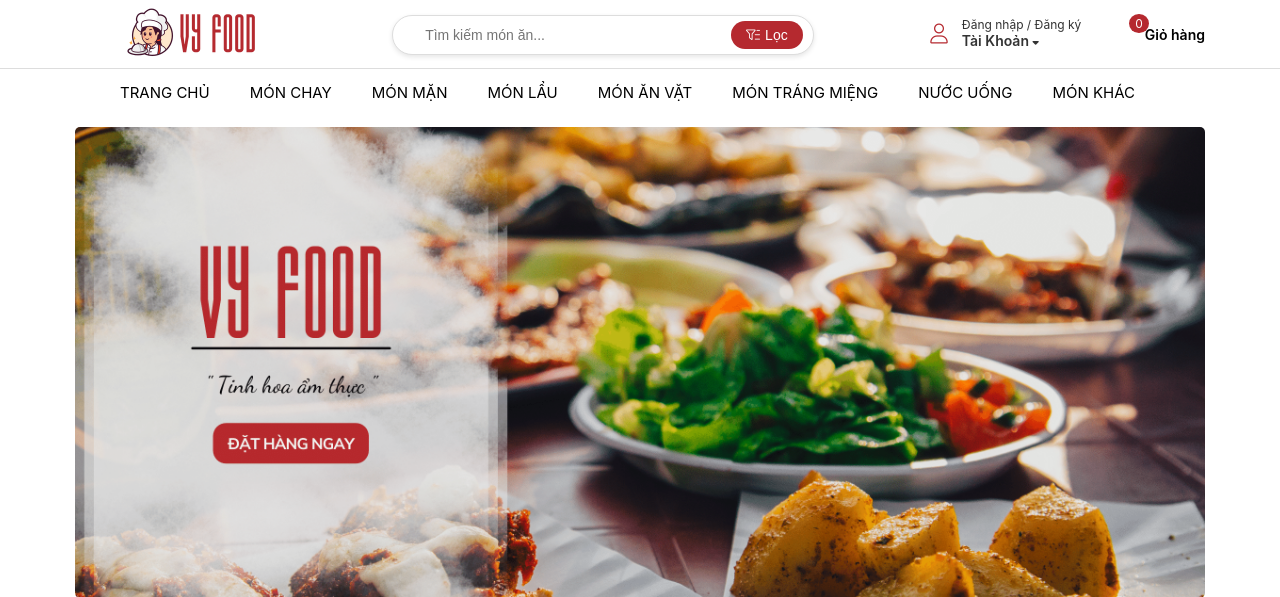
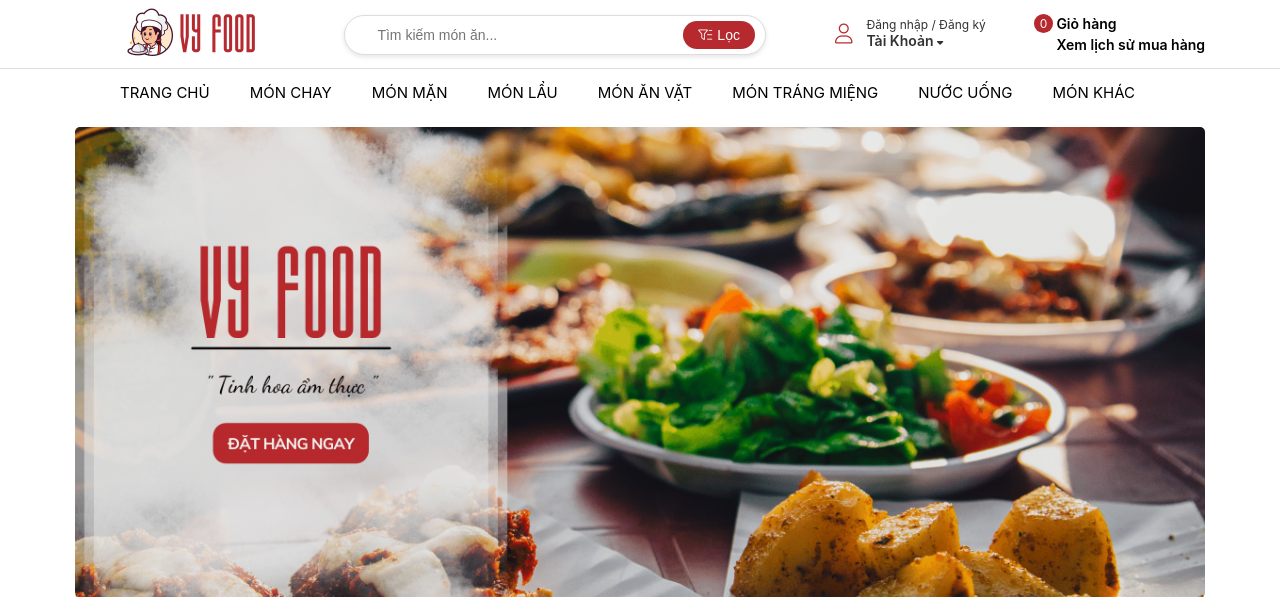
Before and after one commit to vuongvii2005/btlWebbanhang, a PHP site: page / in a window 1280 px wide. Shown: the top 597 px of the page. Run offline with PHP 8.4, Linux system fonts and the light colour scheme; some web fonts are replaced.

Commit message:
lịch sử mua hàng

```diff
--- a/assets/css/main.css
+++ b/assets/css/main.css
@@ -369,3 +369,16 @@ a {
     width: calc(100% - 70px);/*rộng bằng 100% của thẻ cha trừ đi 70px.*/
     align-self: center; /* Căn giữa nút */
 }
+
+.cart-text-group {
+    display: flex;
+    flex-direction: column;
+    padding-left: 7px;
+}
+
+.history-link {
+    font-size: 14px;
+    font-weight: 600;
+    color: var(--black);
+    margin-top: 4px;
+}
--- a/index.html
+++ b/index.html
@@ -47,7 +47,8 @@
                                         nhập</a></li>
                                 <li><a id="signup" href="javascript:;"><i class="fa-light fa-user-plus"></i> Đăng ký</a>
                                 </li>
-                                <li><a id="admin" href="admin.html"><i class="fa-light fa-right-to-bracket"></i> Admin</a>
+                                <li><a id="admin" href="admin.html"><i class="fa-light fa-right-to-bracket"></i>
+                                        Admin</a>
                                 </li>
                             </ul>
                         <li class="main-menu-gh">
@@ -55,7 +56,11 @@
                                 <i class="fa-light fa-basket-shopping"></i>
                                 <span class="count-product-cart">0</span>
                             </div>
-                            <span class="cart-text" style="cursor: pointer" onclick="openCartModal()">Giỏ hàng</span>
+                            <div class="cart-text-group">
+                                <span class="cart-text" style="cursor: pointer" onclick="openCartModal()">Giỏ
+                                    hàng</span>
+                                <a href="ls.html" class="history-link">Xem lịch sử mua hàng</a>
+                            </div>
                         </li>
 
                         <div id="cartModal" class="cart-modal">
@@ -141,20 +146,20 @@
         <div class="container">
             <ul class="menu-list">
                 <li class="menu-list-item"><a href="" class="menu-link">Trang chủ</a></li>
-                <li class="menu-list-item" onclick="showCategory('Món chay')"><a href="#"
-                        class="menu-link">Món chay</a></li>
-                <li class="menu-list-item" onclick="showCategory('Món mặn')"><a href="#"
-                        class="menu-link">Món mặn</a></li>
-                <li class="menu-list-item" onclick="showCategory('Món lẩu')"><a href="#"
-                        class="menu-link">Món lẩu</a></li>
-                <li class="menu-list-item" onclick="showCategory('Món ăn vặt')"><a href="#"
-                        class="menu-link">Món ăn vặt</a></li>
-                <li class="menu-list-item" onclick="showCategory('Món tráng miệng')"><a href="#"
-                        class="menu-link">Món tráng miệng</a></li>
-                <li class="menu-list-item" onclick="showCategory('Nước uống')"><a href="#"
-                        class="menu-link">Nước uống</a></li>
-                <li class="menu-list-item" onclick="showCategory('Món khác')"><a href="#"
-                        class="menu-link">Món khác</a></li>
+                <li class="menu-list-item" onclick="showCategory('Món chay')"><a href="#" class="menu-link">Món chay</a>
+                </li>
+                <li class="menu-list-item" onclick="showCategory('Món mặn')"><a href="#" class="menu-link">Món mặn</a>
+                </li>
+                <li class="menu-list-item" onclick="showCategory('Món lẩu')"><a href="#" class="menu-link">Món lẩu</a>
+                </li>
+                <li class="menu-list-item" onclick="showCategory('Món ăn vặt')"><a href="#" class="menu-link">Món ăn
+                        vặt</a></li>
+                <li class="menu-list-item" onclick="showCategory('Món tráng miệng')"><a href="#" class="menu-link">Món
+                        tráng miệng</a></li>
+                <li class="menu-list-item" onclick="showCategory('Nước uống')"><a href="#" class="menu-link">Nước
+                        uống</a></li>
+                <li class="menu-list-item" onclick="showCategory('Món khác')"><a href="#" class="menu-link">Món khác</a>
+                </li>
             </ul>
         </div>
     </nav>
@@ -348,4 +353,5 @@
     <script src="js/cart.js"></script>
     <script src="js/checkout.js"></script>
 </body>
+
 </html>
```
Also changed, not shown: ls.html (added, +11 -0 lines), README.md.
